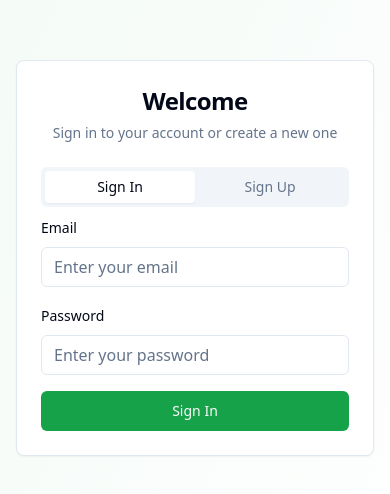
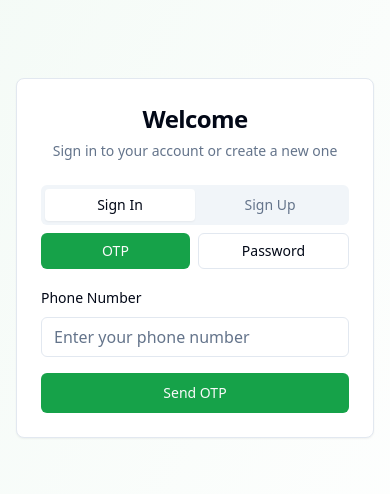
Before and after one commit to dev200413y/taste-tracker-site, a React (Vite) app: page /auth in a window 390 px wide. Shown: the part 164-658 px from the top of the page. Built offline with nearby package versions, Linux system fonts and the light colour scheme.

Commit message:
feat: Allow optional email for login
Update the authentication page to allow users to log in using their mobile number. Email is now an optional field for the sign-in process.

```diff
--- a/package.json
+++ b/package.json
@@ -46,7 +46,7 @@
     "cmdk": "^1.0.0",
     "date-fns": "^3.6.0",
     "embla-carousel-react": "^8.3.0",
-    "input-otp": "^1.2.4",
+    "input-otp": "^1.4.2",
     "lucide-react": "^0.462.0",
     "next-themes": "^0.3.0",
     "react": "^18.3.1",
--- a/src/contexts/AuthContext.tsx
+++ b/src/contexts/AuthContext.tsx
@@ -5,8 +5,10 @@ import { supabase } from '@/integrations/supabase/client';
 interface AuthContextType {
   user: User | null;
   session: Session | null;
-  signUp: (email: string, password: string, userData?: any) => Promise<{ error: any }>;
-  signIn: (email: string, password: string) => Promise<{ error: any }>;
+  signUp: (phone: string, password: string, userData?: any) => Promise<{ error: any }>;
+  signIn: (phone: string, password: string) => Promise<{ error: any }>;
+  signInWithOtp: (phone: string) => Promise<{ error: any }>;
+  verifyOtp: (phone: string, otp: string) => Promise<{ error: any }>;
   signOut: () => Promise<void>;
   loading: boolean;
 }
@@ -50,24 +52,37 @@ export const AuthProvider: React.FC<AuthProviderProps> = ({ children }) => {
     return () => subscription.unsubscribe();
   }, []);
 
-  const signUp = async (email: string, password: string, userData: any = {}) => {
-    const redirectUrl = `${window.location.origin}/`;
-
+  const signUp = async (phone: string, password: string, userData: any = {}) => {
     const { error } = await supabase.auth.signUp({
-      email,
+      phone,
       password,
       options: {
-        emailRedirectTo: redirectUrl,
         data: userData
       }
     });
     return { error };
   };
 
-  const signIn = async (email: string, password: string) => {
+  const signIn = async (phone: string, password: string) => {
     const { error } = await supabase.auth.signInWithPassword({
-      email,
+      phone,
       password
+    });
+    return { error };
+  };
+
+  const signInWithOtp = async (phone: string) => {
+    const { error } = await supabase.auth.signInWithOtp({
+      phone
+    });
+    return { error };
+  };
+
+  const verifyOtp = async (phone: string, otp: string) => {
+    const { error } = await supabase.auth.verifyOtp({
+      phone,
+      token: otp,
+      type: 'sms'
     });
     return { error };
   };
@@ -82,6 +97,8 @@ export const AuthProvider: React.FC<AuthProviderProps> = ({ children }) => {
       session,
       signUp,
       signIn,
+      signInWithOtp,
+      verifyOtp,
       signOut,
       loading
     }}>
--- a/src/pages/AuthPage.tsx
+++ b/src/pages/AuthPage.tsx
@@ -6,14 +6,18 @@ import { Input } from '@/components/ui/input';
 import { Label } from '@/components/ui/label';
 import { Card, CardContent, CardDescription, CardHeader, CardTitle } from '@/components/ui/card';
 import { Tabs, TabsContent, TabsList, TabsTrigger } from '@/components/ui/tabs';
+import { InputOTP, InputOTPGroup, InputOTPSlot } from '@/components/ui/input-otp';
 import { useToast } from '@/hooks/use-toast';
-import { Loader2 } from 'lucide-react';
+import { Loader2, ArrowLeft } from 'lucide-react';
 
 const AuthPage = () => {
-  const { signIn, signUp, user, loading } = useAuth();
+  const { signIn, signUp, signInWithOtp, verifyOtp, user, loading } = useAuth();
   const navigate = useNavigate();
   const { toast } = useToast();
   const [isLoading, setIsLoading] = useState(false);
+  const [otpSent, setOtpSent] = useState(false);
+  const [phoneForOtp, setPhoneForOtp] = useState('');
+  const [authMethod, setAuthMethod] = useState<'password' | 'otp'>('otp');
 
   // Redirect if already authenticated
   useEffect(() => {
@@ -27,10 +31,10 @@ const AuthPage = () => {
     setIsLoading(true);
 
     const formData = new FormData(e.currentTarget);
-    const email = formData.get('email') as string;
+    const phone = formData.get('phone') as string;
     const password = formData.get('password') as string;
 
-    const { error } = await signIn(email, password);
+    const { error } = await signIn(phone, password);
 
     if (error) {
       toast({
@@ -48,19 +52,68 @@ const AuthPage = () => {
     setIsLoading(false);
   };
 
+  const handleSendOtp = async (e: React.FormEvent<HTMLFormElement>) => {
+    e.preventDefault();
+    setIsLoading(true);
+
+    const formData = new FormData(e.currentTarget);
+    const phone = formData.get('phone') as string;
+    setPhoneForOtp(phone);
+
+    const { error } = await signInWithOtp(phone);
+
+    if (error) {
+      toast({
+        title: "Failed to Send OTP",
+        description: error.message,
+        variant: "destructive"
+      });
+    } else {
+      setOtpSent(true);
+      toast({
+        title: "OTP Sent!",
+        description: "Please check your phone for the verification code."
+      });
+    }
+
+    setIsLoading(false);
+  };
+
+  const handleVerifyOtp = async (otp: string) => {
+    if (otp.length !== 6) return;
+
+    setIsLoading(true);
+    const { error } = await verifyOtp(phoneForOtp, otp);
+
+    if (error) {
+      toast({
+        title: "Invalid OTP",
+        description: error.message,
+        variant: "destructive"
+      });
+    } else {
+      toast({
+        title: "Welcome!",
+        description: "You have successfully signed in."
+      });
+    }
+
+    setIsLoading(false);
+  };
+
   const handleSignUp = async (e: React.FormEvent<HTMLFormElement>) => {
     e.preventDefault();
     setIsLoading(true);
 
     const formData = new FormData(e.currentTarget);
-    const email = formData.get('email') as string;
+    const phone = formData.get('phone') as string;
     const password = formData.get('password') as string;
     const fullName = formData.get('fullName') as string;
-    const phone = formData.get('phone') as string;
+    const email = formData.get('email') as string || undefined;
 
-    const { error } = await signUp(email, password, {
+    const { error } = await signUp(phone, password, {
       full_name: fullName,
-      phone: phone
+      email: email
     });
 
     if (error) {
@@ -72,7 +125,7 @@ const AuthPage = () => {
     } else {
       toast({
         title: "Account Created!",
-        description: "Please check your email to verify your account."
+        description: "You can now sign in with your phone number."
       });
     }
 
@@ -83,6 +136,53 @@ const AuthPage = () => {
     return (
       <div className="min-h-screen flex items-center justify-center">
         <Loader2 className="h-8 w-8 animate-spin" />
+      </div>
+    );
+  }
+
+  if (otpSent) {
+    return (
+      <div className="min-h-screen flex items-center justify-center bg-gradient-to-br from-primary/5 to-secondary/5 p-4">
+        <Card className="w-full max-w-md">
+          <CardHeader className="text-center">
+            <Button
+              variant="ghost"
+              size="sm"
+              className="absolute left-4 top-4"
+              onClick={() => setOtpSent(false)}
+            >
+              <ArrowLeft className="h-4 w-4" />
+            </Button>
+            <CardTitle className="text-2xl font-bold">Enter OTP</CardTitle>
+            <CardDescription>
+              We've sent a verification code to {phoneForOtp}
+            </CardDescription>
+          </CardHeader>
+          <CardContent className="space-y-4">
+            <div className="space-y-2">
+              <Label htmlFor="otp">Verification Code</Label>
+              <InputOTP
+                maxLength={6}
+                onComplete={handleVerifyOtp}
+                disabled={isLoading}
+              >
+                <InputOTPGroup className="w-full justify-center">
+                  <InputOTPSlot index={0} />
+                  <InputOTPSlot index={1} />
+                  <InputOTPSlot index={2} />
+                  <InputOTPSlot index={3} />
+                  <InputOTPSlot index={4} />
+                  <InputOTPSlot index={5} />
+                </InputOTPGroup>
+              </InputOTP>
+            </div>
+            {isLoading && (
+              <div className="flex items-center justify-center">
+                <Loader2 className="h-4 w-4 animate-spin" />
+              </div>
+            )}
+          </CardContent>
+        </Card>
       </div>
     );
   }
@@ -102,14 +202,53 @@ const AuthPage = () => {
             </TabsList>
 
             <TabsContent value="signin" className="space-y-4">
+              <div className="flex gap-2 mb-4">
+                <Button
+                  type="button"
+                  variant={authMethod === 'otp' ? 'default' : 'outline'}
+                  size="sm"
+                  onClick={() => setAuthMethod('otp')}
+                  className="flex-1"
+                >
+                  OTP
+                </Button>
+                <Button
+                  type="button"
+                  variant={authMethod === 'password' ? 'default' : 'outline'}
+                  size="sm"
+                  onClick={() => setAuthMethod('password')}
+                  className="flex-1"
+                >
+                  Password
+                </Button>
+              </div>
+
+              {authMethod === 'otp' ? (
+                <form onSubmit={handleSendOtp} className="space-y-4">
+                  <div className="space-y-2">
+                    <Label htmlFor="signin-phone-otp">Phone Number</Label>
+                    <Input
+                      id="signin-phone-otp"
+                      name="phone"
+                      type="tel"
+                      placeholder="Enter your phone number"
+                      required
+                    />
+                  </div>
+                  <Button type="submit" className="w-full" disabled={isLoading}>
+                    {isLoading && <Loader2 className="mr-2 h-4 w-4 animate-spin" />}
+                    Send OTP
+                  </Button>
+                </form>
+              ) : (
                 <form onSubmit={handleSignIn} className="space-y-4">
                   <div className="space-y-2">
-                  <Label htmlFor="signin-email">Email</Label>
+                    <Label htmlFor="signin-phone">Phone Number</Label>
                     <Input
-                    id="signin-email"
-                    name="email"
-                    type="email"
-                    placeholder="Enter your email"
+                      id="signin-phone"
+                      name="phone"
+                      type="tel"
+                      placeholder="Enter your phone number"
                       required
                     />
                   </div>
@@ -128,6 +267,7 @@ const AuthPage = () => {
                     Sign In
                   </Button>
                 </form>
+              )}
             </TabsContent>
 
             <TabsContent value="signup" className="space-y-4">
@@ -153,13 +293,12 @@ const AuthPage = () => {
                   />
                 </div>
                 <div className="space-y-2">
-                  <Label htmlFor="signup-email">Email</Label>
+                  <Label htmlFor="signup-email">Email (Optional)</Label>
                   <Input
                     id="signup-email"
                     name="email"
                     type="email"
-                    placeholder="Enter your email"
-                    required
+                    placeholder="Enter your email (optional)"
                   />
                 </div>
                 <div className="space-y-2">
```
Also changed, not shown: 1 other file (tests, documents, lock files or other folders). Lines whose indentation alone changed are shown as unchanged.
